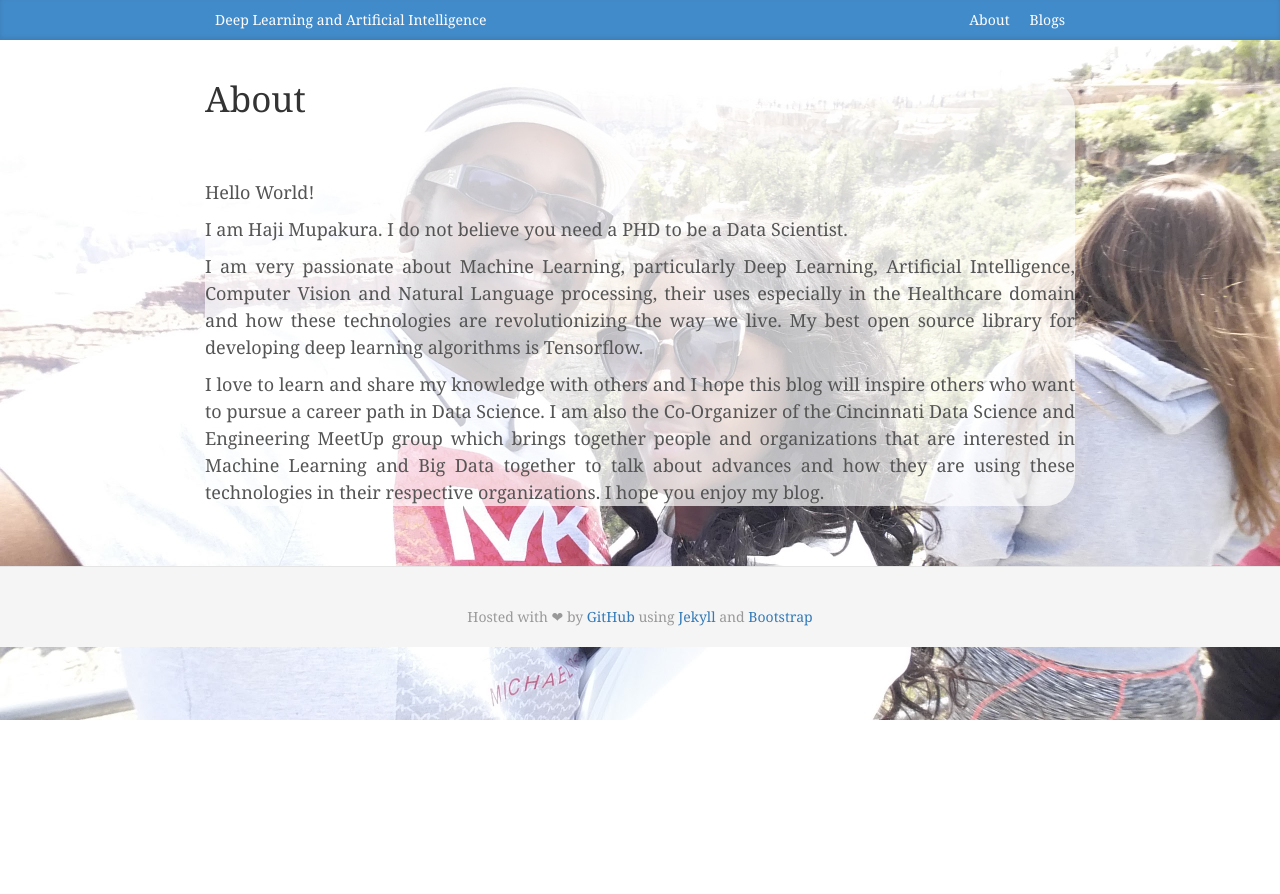
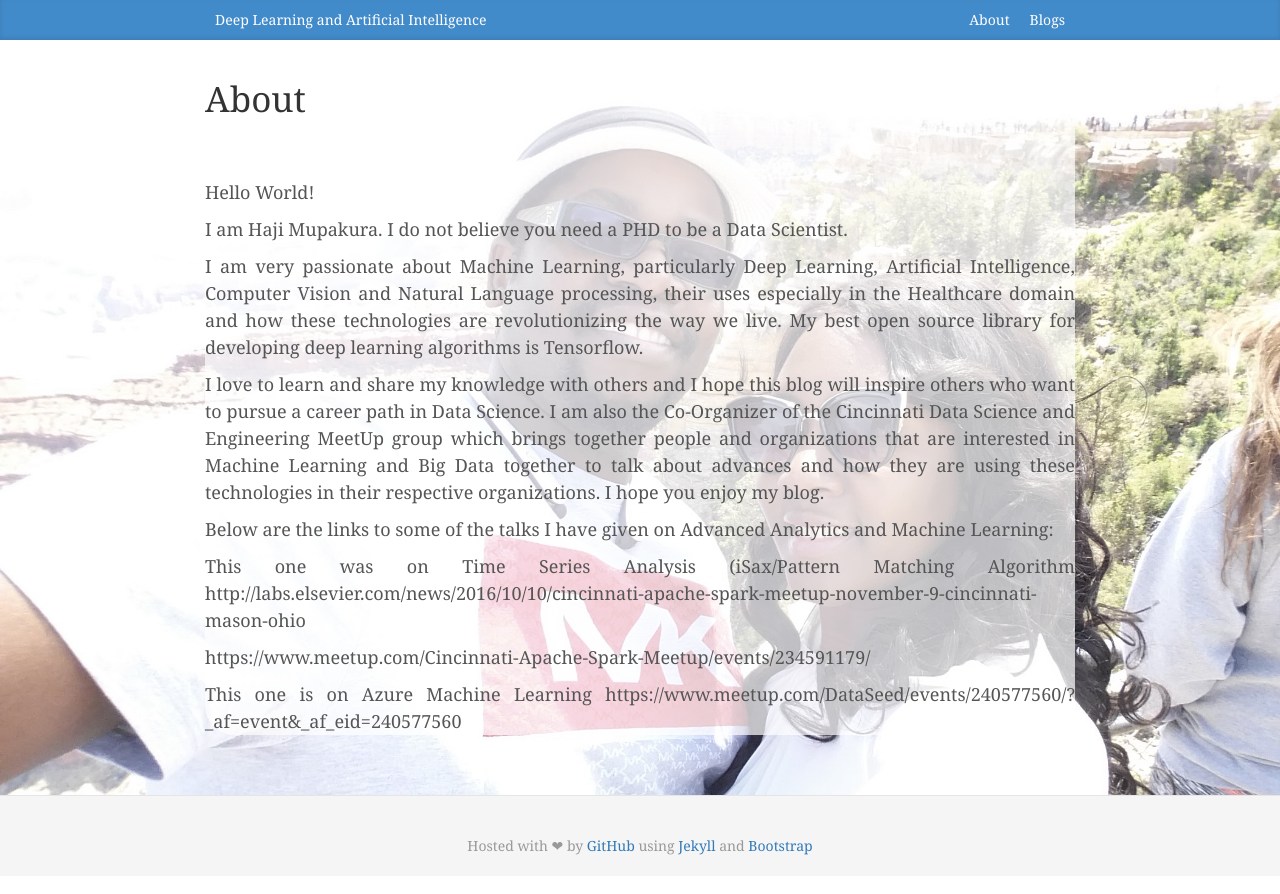
Before and after one commit to hajimupakura/hajimupakura.github.io, a Jekyll site: the page built from about.md, in a window 1280 px wide. Shown: the top 894 px of the page. Built offline with Jekyll 4.4.1, drawn with Linux system fonts in a browser that asks for light colours; nearby versions of some CDN libraries.

Commit message:
Create about.md

```diff
--- a/about.md
+++ b/about.md
@@ -15,3 +15,13 @@ I am Haji Mupakura. I do not believe you need a PHD to be a Data Scientist.
 I am very passionate about Machine Learning, particularly  Deep Learning, Artificial Intelligence, Computer Vision and Natural Language processing, their uses especially in the Healthcare domain and how these technologies are revolutionizing the way we live. My best open source library for developing deep learning algorithms is Tensorflow.
 
 I love to learn and share my knowledge with others and I hope this blog will inspire others who want to pursue a career path in Data Science. I am also the Co-Organizer of the Cincinnati Data Science and Engineering MeetUp group which brings together people and organizations that are interested in Machine Learning and Big Data together to talk about advances and how they are using these technologies in their respective organizations. I hope you enjoy my blog.
+
+Below are the links to some of the talks I have given on Advanced Analytics and Machine Learning:
+
+This one was on Time Series Analysis (iSax/Pattern Matching Algorithm
+http://labs.elsevier.com/news/2016/10/10/cincinnati-apache-spark-meetup-november-9-cincinnati-mason-ohio
+
+https://www.meetup.com/Cincinnati-Apache-Spark-Meetup/events/234591179/
+
+This one is on Azure Machine Learning
+https://www.meetup.com/DataSeed/events/240577560/?_af=event&_af_eid=240577560
```
